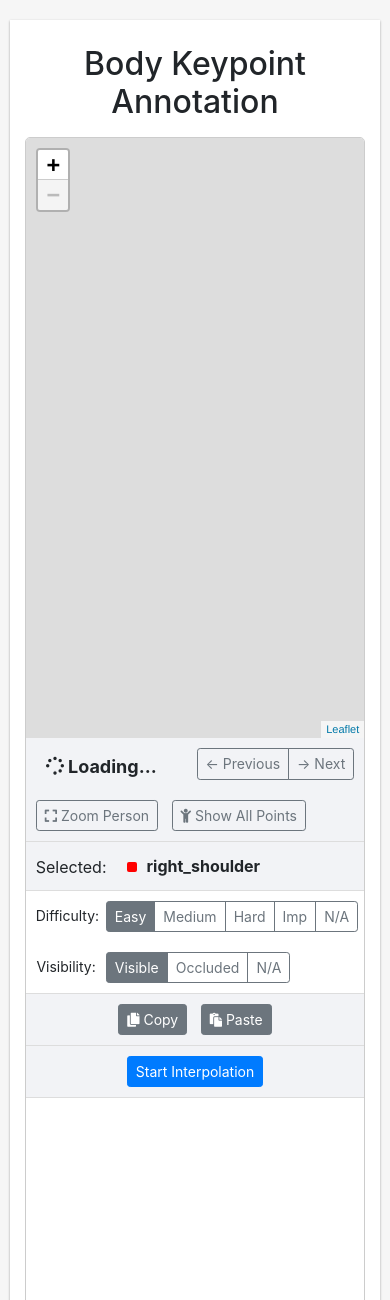
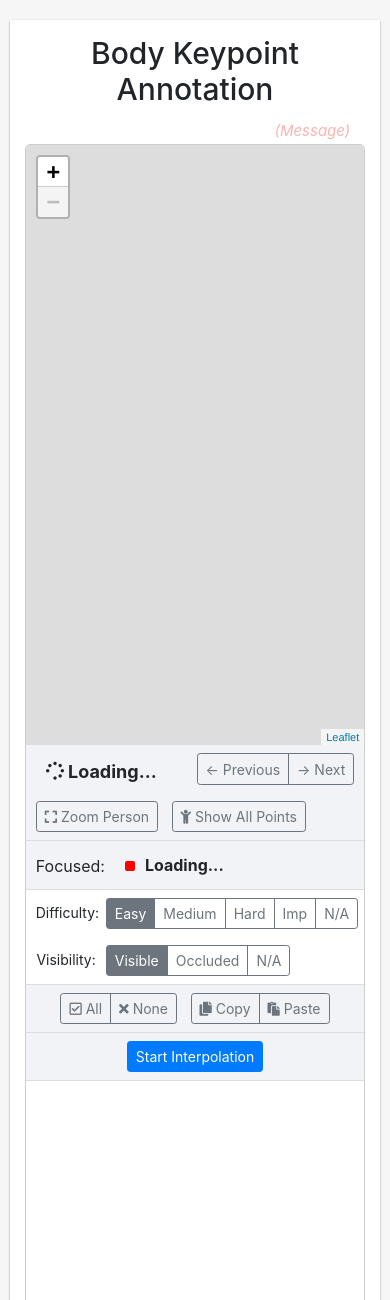
Before and after one commit to evendrow/pose_annotation, a Flask app: page /edit/1 in a window 390 px wide. Shown: the top 1300 px of the page. Run offline with Flask 2, Linux system fonts and the light colour scheme; some libraries are stand-ins or nearby versions.

Commit message:
Editing overhaul

```diff
--- a/annotation_tools/static/js_annotation/annotator.js
+++ b/annotation_tools/static/js_annotation/annotator.js
@@ -228,6 +228,7 @@
       var layers = {
           'bbox' : null,
           'keypoints' : null,
+          'skeleton' : null
       };
 
         // Add the bounding box
@@ -254,6 +255,7 @@
       // Add the keypoints
       if(annotation.keypoints != 'undefined' && annotation.keypoints != null){
         layers['keypoints'] = [];
+        layers['skeleton'] = [];
 
         // We should just assume that these exist...
         let keypoint_names = null;
@@ -327,6 +329,11 @@
               className : '',
               direction : 'auto'
             });
+
+            marker.on('click', function(event) {
+              self.handleClick(index/3)
+            })
+
             this.addLayer(marker);
 
           }
@@ -334,6 +341,16 @@
           layers['keypoints'].push(marker);
 
         }
+
+        // var pointList = [layers['keypoints'][0].getLatLng(), layers['keypoints'][1].getLatLng()]
+        // var firstpolyline = new L.Polyline(pointList, {
+        //   color: 'red',
+        //   weight: 3,
+        //   opacity: 0.5,
+        //   smoothFactor: 1
+        // });
+        // this.addLayer(firstpolyline);
+        // layers['skeleton'].push(firstpolyline);
 
       }
 
@@ -508,6 +525,17 @@
       }
     }
 
+    setKeypointClickCallback(callback) {
+      this.keypointClickCallback = callback;
+    }
+
+    handleClick(keypointIdx) {
+      console.log('keypoint ' + keypointIdx + ' clicked.');
+      if (this.keypointClickCallback != null) {
+        this.keypointClickCallback(keypointIdx);
+      }
+    }
+
   /**
      * Get list of all keypoints
      */
--- a/annotation_tools/static/js_annotation/jrdb.js
+++ b/annotation_tools/static/js_annotation/jrdb.js
@@ -25,11 +25,13 @@
 
     // Bind methods
     this.leafletModifedCallback = this.leafletModifedCallback.bind(this);
+    this.leafletClickCallback = this.leafletClickCallback.bind(this);
     this.getNewScenePeople = this.getNewScenePeople.bind(this);
     this.getNewSceneData = this.getNewSceneData.bind(this);
     this.setSceneData = this.setSceneData.bind(this);
     this.fillHTMLKeypointsList = this.fillHTMLKeypointsList.bind(this);
     this.setSelectedKeypointIdx = this.setSelectedKeypointIdx.bind(this);
+    this.refreshSelection = this.refreshSelection.bind(this);
 
     this.setDifficulty = this.setDifficulty.bind(this);
     this.getDifficulty = this.getDifficulty.bind(this);
@@ -46,6 +48,7 @@
     this.leaflet.create();
 
     this.leaflet.setKeypointModifiedCallback(this.leafletModifedCallback);
+    this.leaflet.setKeypointClickCallback(this.leafletClickCallback);
 
     // Initialize annotator
     this.leaflet_single = new LeafletAnnotation(leafletClassSingle);
@@ -87,6 +90,22 @@
 
   }
 
+  message(msg) {
+    $("#message").html(msg);
+
+    // stop currently running animations, if exist
+    $("#message").stop();
+
+    // Make message text black, then fade to light gray
+    $("#message").css("opacity", 1);
+    setTimeout(function() {
+      $("#message").animate({
+        opacity: 0.3
+      }, 800, "swing");
+    }, 200)
+
+  }
+
   // Callback for when leaflet
   leafletModifedCallback(modifiedIdx) {
     let annots = this.leaflet.getAnnotations();
@@ -107,58 +126,119 @@
     if (this.interpolating) {
       // console.log("modified idx " + modifiedIdx);
       // console.log('modified pt: ' + new_keypoints)
-      if (this.interpIdx == -1) {
-        this.interpIdx = modifiedIdx;
+      let xy = [new_keypoints[modifiedIdx*3], new_keypoints[modifiedIdx*3 + 1]];
+      this.addInterpolationPoint(modifiedIdx, xy);
     }
-      if (this.interpIdx == modifiedIdx) {
-        this.addInterpolationPoint([new_keypoints[modifiedIdx*3], new_keypoints[modifiedIdx*3 + 1]]);
   }
+
+  leafletClickCallback(clickIdx) {
+    let annots = this.leaflet.getAnnotations();
+    let new_keypoints = annots[0].keypoints;
+    if (this.interpolating) {
+      let xy = [new_keypoints[clickIdx*3], new_keypoints[clickIdx*3 + 1]];
+      this.addInterpolationPoint(clickIdx, xy);
+    } else {
+      $("#check_keypoints_id_"+clickIdx)[0].checked = true;
+      this.refreshSelection();
     }
   }
 
   beginInterpolation() {
-    console.log("interpolating...");
+    this.message("Began interpolation...");
     this.interpolating = true;
     this.interpIdx = -1;
     this.interp_gt_list = [];
   }
 
-  addInterpolationPoint(pt) {
+  endInterpolation() {
+    this.interpolating = false;
+  }
+
+  addInterpolationPoint(kp_idx, pt) {
     console.log("Adding point " + pt);
     // First, see if we have this index already
-    let idx = this.interp_gt_list.findIndex(el => el[0] == this.frameIdx);
-    console.log("found match at idx " + idx);
-    if (idx != -1) {
-      this.interp_gt_list[idx][1] = pt[0];
-      this.interp_gt_list[idx][2] = pt[1];
+    let frame_idx = this.interp_gt_list.findIndex(el => el["frame"] == this.frameIdx);
+    console.log("found frame match at idx " + frame_idx);
+    if (frame_idx == -1) {
+      // no mathcing frame found, create new one with this point
+      this.interp_gt_list.push({"frame": this.frameIdx, "kps": []});
+
+      let frame_idx = this.interp_gt_list.length-1;
+      this.interp_gt_list[frame_idx]["kps"].push([kp_idx, pt[0], pt[1]]);
+      this.message("Added new interpolation frame and point.")
+
     } else {
-      this.interp_gt_list.push([this.frameIdx, pt[0], pt[1]]);
+      // matching frame found, try to find matching point
+      let point_idx = this.interp_gt_list[frame_idx]["kps"].findIndex(el => el[0] == kp_idx);
+      console.log("found point match at idx " + point_idx);
+      if (point_idx != -1) {
+        // matching point found, just need to change its x/y
+        this.interp_gt_list[frame_idx]["kps"][point_idx][1] = pt[0];
+        this.interp_gt_list[frame_idx]["kps"][point_idx][2] = pt[1];
+      } else {
+
+        // no matching point found, need to add new point
+        this.interp_gt_list[frame_idx]["kps"].push([kp_idx, pt[0], pt[1]]);
       }
+      this.message("Added new interpolation point.")
+    }
+    console.log(this.interp_gt_list);
+
     this.fillInterpolationList();
   }
 
-  removeInterpolationPoint(idx) {
-    this.interp_gt_list.splice(idx, 1);
+  removeInterpolationPoint(frame, idx) {
+    console.log("Looking for frame" + frame);
+    let frame_idx = this.interp_gt_list.findIndex(el => el["frame"] == frame);
+    var interp_frame = this.interp_gt_list[frame_idx]["kps"];
+    if (frame_idx != -1) {
+      let point_idx = interp_frame.findIndex(el => el[0] == idx);
+      interp_frame.splice(point_idx, 1);
+
+      // Remove frame from interpolation list if it's empty
+      if (interp_frame.length == 0) {
+        console.log("interp frame empty!");
+        this.interp_gt_list.splice(frame_idx, 1);
+      }
+
       this.fillInterpolationList();
+      this.message("Removed interpolation point.")
+    } else {
+      this.message("Could not find interpolation point.");
+    }
+
   }
 
   fillInterpolationList() {
-    console.log("filling interp list " + this.interp_gt_list);
+
+    // First, properly sort the list
+    this.interp_gt_list.sort((a, b) => a["frame"] - b["frame"]);
+    for (var i = 0; i < this.interp_gt_list.length; i++) {
+      this.interp_gt_list[i]["kps"].sort((a, b) => a[0] - b[0]);
+    }
+
+    console.log("filling interp list.");
+    console.log(this.interp_gt_list);
+
     var self = this;
-    let color = this.data.categories[0].keypoints_style[this.interpIdx];
     $("#keypoint_list").html("");
 
     for (var i = 0; i < this.interp_gt_list.length; i++) {
-      let key = this.data.categories[0].keypoints[i];
-      let frame = this.interp_gt_list[i][0];
-      let id = "interp_gt_id_"+i;
+      let frame = this.interp_gt_list[i]["frame"];
+
+      for (var j = 0; j < this.interp_gt_list[i]["kps"].length; j++) {
+        let kp_idx = this.interp_gt_list[i]["kps"][j][0];
+        let key = this.data.categories[0].keypoints[kp_idx];
+        let color = this.data.categories[0].keypoints_style[kp_idx];
+
+        let id = "interp_gt_id_"+i+"_"+j;
         $("#keypoint_list").append(`
           <div class="row keypoint">
             <div class="keypoint_color_container">
               <div class="keypoint_color" style="background-color:`+color+`;"></div>
             </div>
             <div class="keypoint_desc">
-            <p>Frame `+frame+`</p>
+              <p>Frame `+frame+`, `+key+`</p>
             </div>
             <div class="button">
               <div class="btn-group btn-group-sm" role="group">
@@ -176,33 +256,70 @@
         `);
 
         $("#interp_view_"+id).click(function() {
-        let idx = parseInt(this.id.split("_")[2]);
+          let idx = parseInt(this.id.split("_")[2], this.id.split("_")[3]);
           self.frameIdx = frame;
           self.refreshAll();
         });
 
         $("#interp_rm_"+id).click(function() {
-        let idx = parseInt(this.id.split("_")[2]);
-        self.removeInterpolationPoint(idx);
+          let idx = parseInt(this.id.split("_")[2], this.id.split("_")[3]);
+          self.removeInterpolationPoint(frame, idx);
         });
+      }
     }
   }
 
   performInterpolation() {
+
+    console.log("Performing interpolation");
+    console.log(this.interp_gt_list.length);
+
+    if (this.interp_gt_list.length != 2) {
+      this.message("Error: Need exactly 2 frames of points to interpolate!");
+      return false;
+    }
+
+    // Sanity check: All frames must have same keypoints
+    let master_kps = this.interp_gt_list[0]["kps"].map(k => k[0]).sort((a, b) => a-b);
+    console.log("Master kps: " + master_kps)
+    for (var i = 1; i < this.interp_gt_list.length; i++) {
+      let kps = this.interp_gt_list[i]["kps"].map(k => k[0]).sort((a, b) => a-b);
+
+      // Make sure array sizes match
+      if (master_kps.length != kps.length) {
+        this.message("Error: Each frame must have same keypoints for interpolation!");
+        return false;
+      }
+
+      // Make sure arrays are identical
+      for (var k = 0; k < master_kps.length; k++) {
+        if (master_kps[k] != kps[k]) {
+          this.message("Error: Each frame must have same keypoints for interpolation!");
+          return false;
+        }
+      }
+
+    }
+
     if (this.interp_gt_list.length >= 2) {
-      // Sort list by index value
-      this.interp_gt_list.sort(function (a, b) {
-        return a[0] - b[0];
-      });
+      // Sort frame and keypoints
+      this.interp_gt_list.sort((a, b) => a["frame"] - b["frame"]);
+      for (var i = 0; i < this.interp_gt_list.length; i++) {
+        this.interp_gt_list[i]["kps"].sort((a, b) => a[0] - b[0]);
+      }
 
-      let startIdx = this.interp_gt_list[0][0];
-      let endIdx = this.interp_gt_list[this.interp_gt_list.length-1][0];
-      console.log("start idx: " + startIdx);
-      console.log("end idx: " + endIdx);
+      for (var i = 0; i < master_kps.length; i++) {
+        let keyIdx = master_kps[i];
+
+        let startIdx = this.interp_gt_list[0]["frame"];
+        let endIdx = this.interp_gt_list[this.interp_gt_list.length-1]["frame"];
+
+        // console.log("start idx: " + startIdx);
+        // console.log("end idx: " + endIdx);
 
         // "before" points from interpolation list
         var points = this.interp_gt_list.map(function(a) {
-        return [a[1], a[2]];
+          return [a["kps"][i][1], a["kps"][i][2]];
         });
 
         console.log("points: " + points);
@@ -219,21 +336,23 @@
           // see if the person exists at this frame
           let track_id = this.trackList[this.trackIdx];
           let match_idx = this.data.annotations_list[frame].findIndex(a => a['track_id'] == track_id);
-        console.log('match idx: ' + match_idx);
+          // console.log('match idx: ' + match_idx);
 
-        if (match_idx > 0) {
+          if (match_idx >= 0) {
 
             let pt = path(frame);
             // console.log('point ' + frame + ': ' + pt);
-          let keyIdx = this.interpIdx;
             this.data.annotations_list[frame][match_idx].keypoints[keyIdx*3] = pt[0];
             this.data.annotations_list[frame][match_idx].keypoints[keyIdx*3+1] = pt[1];
           }
         }
       }
+    }
 
-    console.log("interpolation done! refreshing...");
+    this.message("Did interpolation.");
     this.refreshAll();
+
+    return true;
   }
 
   performCopy() {
@@ -242,6 +361,8 @@
     if (person != null) {
       this.copiedPoints = person.keypoints.map((x) => x); // clone
     }
+
+    this.message("Copied all keypoints.");
   }
 
   performPaste() {
@@ -256,6 +377,8 @@
         this.refreshAll();
       }
     }
+
+    this.message("Pasted all keypoints.");
   }
 
   setKeypointIdx(idx) {
@@ -290,6 +413,13 @@
       this.showVisibility(person.visibility[idx]);
     }
 
+    // uncheck all, except for the selected keypoint
+    let boxes = $('.keypoint_checkbox').children('input');
+    for (var i = 0; i < boxes.length; i++) {
+      boxes[i].checked = (i == idx);
+    }
+
+    this.message("Selected keypoint '"+name+"'.");
   }
 
   applyKalmanFilter(idx) {
@@ -354,7 +484,9 @@
 
 
   performSave(onSuccess, onFail){
+    this.message("Saving...");
     console.log("saving annotations...");
+    var self = this;
     $.ajax({
       url : "/annotations/savemany/"+this.scene,
       method : 'POST',
@@ -362,6 +494,7 @@
       contentType: 'application/json'
     }).done(function(){
       console.log("saved annotations");
+      self.message("Saved!");
       onSuccess();
     }).fail(function(){
       onFail();
@@ -390,8 +523,8 @@
     this.data = data;
     this.data_single = data;
     // this.convert_all_from_stiched(this.data_single.annotations_list);
+    this.fillHTMLKeypointsList();
     this.refreshAll();
-    this.fillHTMLKeypointsList();
     console.log(data.categories);
   }
 
@@ -413,6 +546,76 @@
     return new_kps;
   }
 
+  // <================ Selection
+
+  // Sets all keypoints to be selected
+  selectAll() {
+    if (this.interpolating) {
+      // add every keypoint to the interpolation list
+      for (var i = 0; i < this.data.categories[0].keypoints.length; i++) {
+        console.log(i);
+        this.leafletModifedCallback(i);
+      }
+
+      this.message("Added all points in current frame to interpolation.")
+
+    } else {
+      let boxes = $('.keypoint_checkbox').children('input');
+      for (var i = 0; i < boxes.length; i++) {
+        boxes[i].checked = true;
+      }
+
+      this.refreshSelection();
+      this.message("Selected all " + (this.getSelectedIndexes().length) + " keypoints.");
+    }
+  }
+
+  selectNone() {
+    if (this.interpolating) {
+      // Remove every keypoint from the interpolation list
+      for (var i = 0; i < this.data.categories[0].keypoints.length; i++) {
+        this.removeInterpolationPoint(this.frameIdx, i);
+      }
+      this.message("Removed all points in current frame from interpolation.")
+
+    }  else {
+      let boxes = $('.keypoint_checkbox').children('input');
+      for (var i = 0; i < boxes.length; i++) {
+        boxes[i].checked = false;
+      }
+
+      this.refreshSelection();
+      this.message("Selecting no keypoints.");
+    }
+
+  }
+
+  getSelectedIndexes() {
+    var boxes = $('.keypoint_checkbox').children('input');
+    boxes = boxes.filter(function(i, a) { return a.checked; })
+    let indexes = boxes.map(function(i, a) {
+      return Number(a.id.split("_").pop());
+    });
+    return indexes;
+  }
+
+  refreshSelection() {
+    let selectedIndexes = this.getSelectedIndexes();
+
+    if (selectedIndexes.length == 0) {
+      $('#selected_keypoint_color').css("background-color", "#999");
+      $('#selected_keypoint_name').html("None Selected.");
+    }
+    if (selectedIndexes.length == 1) {
+      this.setSelectedKeypointIdx(selectedIndexes[0]);
+    } else {
+      $('#selected_keypoint_color').css("background-color", "#999");
+      $('#selected_keypoint_name').html("Various ("+selectedIndexes.length+" keypoints)");
+    }
+
+    this.message("Changed selection. Currently selecting " + selectedIndexes.length + " points.")
+  }
+
   // <================ Difficulty
 
   // Gets selected difficulty option from buttons
@@ -430,7 +633,14 @@
   setDifficulty(difficulty) {
     let frame = this.data.annotations_list[this.frameIdx];
     let person = frame.find(a => a['track_id'] == this.trackList[this.trackIdx]);
-    person.difficulty[this.selectedKeypointIdx] = difficulty;
+
+    var selectedPoints = this.getSelectedIndexes();
+    for (var i = 0; i < selectedPoints.length; i++) {
+      person.difficulty[selectedPoints[i]] = difficulty;
+    }
+    // person.difficulty[this.selectedKeypointIdx] = difficulty;
+
+    this.message("Set difficulty for " + selectedPoints.length + " points.");
   }
 
   // When a difficulty option is selected, this method is called
@@ -471,7 +681,14 @@
   setVisibility(visibility) {
     let frame = this.data.annotations_list[this.frameIdx];
     let person = frame.find(a => a['track_id'] == this.trackList[this.trackIdx]);
-    person.visibility[this.selectedKeypointIdx] = visibility;
+
+    var selectedPoints = this.getSelectedIndexes();
+    for (var i = 0; i < selectedPoints.length; i++) {
+      person.visibility[selectedPoints[i]] = visibility;
+    }
+    // person.visibility[this.selectedKeypointIdx] = visibility;
+
+    this.message("Set visibility for " + selectedPoints.length + " points.");
   }
 
   // When a visibility option is selected, this method is called
@@ -508,6 +725,9 @@
       let id = "keypoints_id_"+i;
       $("#keypoint_list").append(`
         <div class="row keypoint">
+          <div class="form-check keypoint_checkbox">
+            <input class="form-check-input kp_checkbox_input" type="checkbox" value="" id="check_`+id+`">
+          </div>
           <button class="btn btn-sm btn-outline-secondary select_button" id="select_`+id+`">
             <i class="far fa-hand-pointer"></i>
           </button>
@@ -548,6 +768,8 @@
         self.focusOnMarker(idx);
       });
     }
+
+    $(".kp_checkbox_input").bind("change", this.refreshSelection);
   }
 
   getDataForImage(id, onSuccess, onFail) {
--- a/annotation_tools/static/js_annotation/style.css
+++ b/annotation_tools/static/js_annotation/style.css
@@ -13,7 +13,7 @@
   width: 95%;
   max-width: 1200px;
   text-align: center;
-  padding: 20px 30px;
+  padding: 10px 30px 20px;
   background-color: white;
   margin-top: 20px;
 
@@ -24,7 +24,22 @@
 #container h2 {
   margin-top: 5px;
   margin-bottom: 15px;
+  font-size: 30px;
   /* font-family: Helvetica; */
+}
+
+#message_container {
+  text-align: right;
+  padding-bottom: 5px;
+}
+
+#message {
+  color: #f00;
+  font-style: italic;
+  font-size: 15px;
+  opacity: 0.3;
+  display: block;
+  line-height: 17px;
 }
 
 #canvas {
@@ -68,7 +83,7 @@
 
 
 #annotations {
-  width: 350px;
+  width: 380px;
   height: 600px;
   background-color: #fff;
 
@@ -81,7 +96,7 @@
   display: flex;
   flex-direction: row;
   background-color: #f2f3f6;
-  padding: 10px 0px;
+  padding: 8px 0px;
 }
 
 #annotations .person_row {
@@ -130,8 +145,13 @@
   background-color: #fff;
 }
 
+.keypoint_checkbox {
+  margin-left: 10px;
+  margin-top: 3px;
+}
+
 .select_button {
-  margin-left: 10px;
+  margin-left: 5px;
 }
 
 .keypoint_color_container {
@@ -159,6 +179,7 @@
 .keypoint_desc p {
   margin-top: 3px;
   margin-bottom: 0px;
+  font-size: 14px;
 }
 
 #keypoint_info {
--- a/annotation_tools/templates/edit.html
+++ b/annotation_tools/templates/edit.html
@@ -38,7 +38,14 @@
 <body>
   <div id="center">
     <div id="container">
-      <h2>Body Keypoint Annotation</h2>
+      <div class="row align-items-end">
+        <div class="col-md-7 offset-md-1">
+          <h2>Body Keypoint Annotation</h2>
+        </div>
+        <div class="col-md-4" id="message_container">
+          <small id="message">(Message)</small>
+        </div>
+      </div>
       <!-- <canvas id="canvas" width=800 height=600></canvas> -->
       <div class="row" id="annotationcontainer">
         <div id="mapcontainer">
@@ -73,11 +80,11 @@
             <div id="keypoint_info_contents">
               <div id="selected_keypoint_row" class="row flex_row">
                 <div class="name">
-                  Selected:
+                  Focused:
                 </div>
                 <div id="selected_keypoint">
                   <div class="keypoint_color" id="selected_keypoint_color"></div>
-                  <b id="selected_keypoint_name">right_shoulder</b>
+                  <b id="selected_keypoint_name">Loading...</b>
                 </div>
               </div>
               <div class="row keypoint_label_row">
@@ -119,9 +126,15 @@
 
               </div>
               <div class="row center_row">
-                <button onclick="do_copy()" id="copy_button" class="btn btn-secondary btn-sm"><i class="fas fa-copy"></i> Copy</button>
+                <div class="btn-group btn-group-sm" role="group">
+                  <button onclick="select_all()" id="paste_button" class="btn btn-outline-secondary btn-sm"><i class="far fa-check-square"></i> All</button>
+                  <button onclick="select_none()" id="paste_button" class="btn btn-outline-secondary btn-sm"><i class="fas fa-times"></i> None</button>
+                </div>
                 &nbsp; &nbsp;
-                <button onclick="do_paste()" id="paste_button" class="btn btn-secondary btn-sm"><i class="fas fa-paste"></i> Paste</button>
+                <div class="btn-group btn-group-sm" role="group">
+                  <button onclick="do_copy()" id="copy_button" class="btn btn-outline-secondary btn-sm"><i class="fas fa-copy"></i> Copy</button>
+                  <button onclick="do_paste()" id="paste_button" class="btn btn-outline-secondary btn-sm"><i class="fas fa-paste"></i> Paste</button>
+                </div>
               </div>
               <div class="row center_row">
 
@@ -326,6 +339,7 @@
     $('#interpolate_button').removeClass('btn-danger');
     $('#do_interpolate_button').hide();
     jrdb.fillHTMLKeypointsList();
+    jrdb.endInterpolation();
 
   } else {
     // Start interpolation
@@ -344,9 +358,20 @@
 
 var do_interpolate = function() {
   console.log("Perfoming interpolation...");
-  jrdb.performInterpolation();
-  interpolate();
+  // returns true if actually did interpolation
+  if (jrdb.performInterpolation()) {
+    interpolate();
+  }
+
 };
+
+var select_all = function() {
+  jrdb.selectAll();
+};
+
+var select_none = function() {
+  jrdb.selectNone();
+}
 
 var do_copy = function() {
   jrdb.performCopy();
```
Also changed, not shown: annotation_tools/annotation_tools.py (+13 -3 lines), 1 other file. Lines whose indentation alone changed are shown as unchanged.
